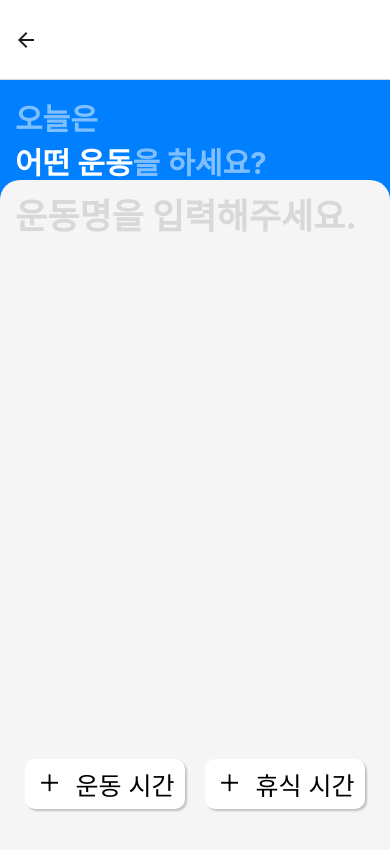
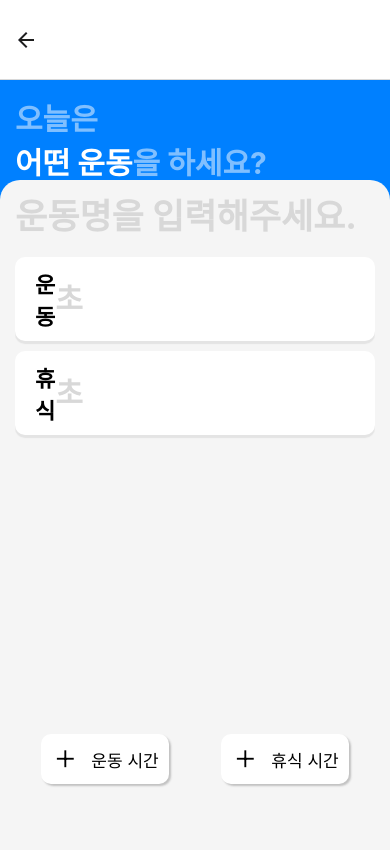
Before and after one commit to seungyeonkk/kuzal-exercise, a React Native app: screen /TimerSetting in a window 390 px wide. Shown: the top 850 px of the page. Built offline with nearby package versions, Linux system fonts and the light colour scheme.

Commit message:
add util, Timer domain class add TimerCard component add addTimer function, removeTimer function

```diff
--- a/app/components/buttons/TimerButton.js
+++ b/app/components/buttons/TimerButton.js
@@ -1,6 +1,6 @@
 import React from "react";
 import styled from "styled-components/native";
-import { TouchableOpacity, Text } from "react-native";
+import { TouchableOpacity } from "react-native";
 import Icon from "react-native-vector-icons/Ionicons";
 
 const ButtonView = styled.View`
@@ -17,18 +17,17 @@ const ButtonView = styled.View`
 `;
 
 const Title = styled.Text`
-    font-size: 25px;
+    font-size: 17px;
     color: #000000;
     margin-left: 10px;
 `;
 
 const TimerButton = props => {
 
-    // title, icon, onPress
-
+    // title, onPress
 
     return (
-        <TouchableOpacity>
+        <TouchableOpacity onPress={props.onPress}>
             <ButtonView>
                 <Icon name='add' size={30} color={'#000000'}/>
                 <Title>{props.title}</Title>
--- /dev/null
+++ b/app/components/settings/TimerCard.js
@@ -0,0 +1,72 @@
+import React from "react";
+import styled from "styled-components/native";
+import {TouchableOpacity, Text, StyleSheet} from "react-native";
+import Icon from "react-native-vector-icons/Ionicons";
+
+const CardView = styled.View`
+    flex-direction: row;
+    align-items: center;
+    background-color: #ffffff;
+    border-radius: 10px;
+    padding: 10px;
+    shadow-color: #4d4d4d;
+    shadow-offset: 0px 3px;
+    shadow-opacity: 0.1;
+    shadow-radius: 1px;
+    margin-top: 10px;
+`;
+
+const Title = styled.Text`
+    font-size: 22px;
+    font-weight: bold;
+    color: #000000;
+    margin-left: 10px;
+    flex:6;
+`
+
+const TimeInput = styled.TextInput.attrs({
+    placeholderTextColor: '#D8D8D8',
+    textAlign: 'center'
+})`
+    color: #000000;
+    font-size: 30px;
+    font-weight: bold;
+    flex:2;
+`;
+
+const TimerCard = props => {
+    // title, icon, onPress
+
+    const [time, setTime] = React.useState('');
+
+    const onChangeTime = time => {
+        time = time.replace(/[^0-9]/g, '')
+        setTime(time);
+    }
+
+    return (
+        <CardView>
+            <Title>{props.title}</Title>
+            <TimeInput
+                placeholder="초"
+                maxLength={3}
+                keyboardType='numeric'
+                onChangeText={onChangeTime}
+                value={time}
+            />
+            <TouchableOpacity style={styles.button} onPress={props.onPress}>
+                <Icon name='close-outline' size={30} color={'#000000'}/>
+            </TouchableOpacity>
+        </CardView>
+    );
+}
+
+const styles = StyleSheet.create({
+
+    button: {
+       flex: 1
+    }
+
+});
+
+export default TimerCard;
--- /dev/null
+++ b/app/domains/Timer.js
@@ -0,0 +1,27 @@
+import React from "react";
+import CommonUtil from "../utils/CommonUtil";
+
+export default class Timer {
+    id;
+    type;
+    title;
+    sec;
+    order;
+
+    constructor(type) {
+        this.id = CommonUtil.getCurrentTime();
+        this.type = type;
+        this.title = this.getTitle(type);
+    }
+
+    getTitle(type) {
+        if(type == "EXERCISE") {
+           return '운동';
+        }else if(type == "REST") {
+            return '휴식';
+        }else if(type == "START") {
+            return '시작';
+        }
+
+    }
+}
--- a/app/navigations/Stack.js
+++ b/app/navigations/Stack.js
@@ -20,12 +20,14 @@ const StackNavigation = () => {
         }}>
             <Stack.Screen name="Home" component={Home}
                 options={{
-                    headerShown: true
+                    headerShown: true,
+                    headerBackTitleVisible: false
                 }}
             />
             <Stack.Screen name="TimerSetting" component={TimerSetting}
                   options={{
-                      headerShown: true
+                      headerShown: true,
+                      headerBackTitleVisible: false
                   }}
             />
         </Stack.Navigator>
--- a/app/pages/TimerSetting.js
+++ b/app/pages/TimerSetting.js
@@ -1,8 +1,10 @@
-import React, { useRef } from "react";
+import React, { useRef, useEffect } from "react";
 
 import styled from "styled-components/native";
-import { Animated, StyleSheet, TextInput, Text } from 'react-native';
+import { Animated, StyleSheet, TextInput, Text, Button } from 'react-native';
 import TimerButton from "../components/buttons/TimerButton";
+import TimerCard from "../components/settings/TimerCard";
+import Timer from "../domains/Timer";
 
 const Container = styled.View`
     flex: 1;
@@ -20,12 +22,12 @@ const ContentContainer = styled.View`
 `;
 
 const ScrollContainer = styled.ScrollView`
-    flex: 3;
+    flex: 5;
     margin-top: 10px;
 `;
 
 const ButtonGroupContainer = styled.View`
-    flex: 1;
+    flex: 2;
 `;
 
 const ButtonGroup = styled.View`
@@ -59,19 +61,44 @@ const ExerciseTitleInput = styled.TextInput.attrs({
 
 const TimerSetting = () => {
     const [value, onChangeText] = React.useState('');
-    const ContentAnimation = useRef(new Animated.Value(500)).current;
+    const [timers, setTimers] = React.useState(
+        [ new Timer('EXERCISE'), new Timer('REST')]
+    );
+    const ContentAnimation = useRef(new Animated.Value(800)).current;
 
     const showBottomContainer = () => {
-        Animated.spring (
-            ContentAnimation, {
-                toValue : 100,
-                friction : 8,
-                tension : 70,
-                useNativeDriver: false
-        }).start();
+        Animated.sequence([
+            Animated.delay(200),
+            Animated.spring (
+                ContentAnimation, {
+                    toValue : 100,
+                    friction : 10,
+                    tension : 70,
+                    useNativeDriver: false
+                })
+        ]).start();
     };
 
     showBottomContainer();
+
+    // 타이머 추가
+    const addTimer = type => {
+        let newTimer = new Timer(type);
+        timers.push(newTimer);
+        setTimers([...timers]);
+    }
+
+    // 타이머 삭제
+    const removeTimer = id => {
+        for(let i = 0; i < timers.length; i++) {
+            if(timers[i].id == id) {
+                timers.splice(i, 1);
+            }
+        }
+        setTimers([...timers]);
+    }
+
+    // TODO: 헤더에 완료 버튼을 만들어야 함.
 
     return (
         <Container>
@@ -92,15 +119,25 @@ const TimerSetting = () => {
                         onChangeText={text => onChangeText(text)}
                         value={value}
                     />
-                    <ScrollContainer contentInset={{bottom: 5, top: 5}}>
+                    <ScrollContainer contentInset={{bottom: 15, top: 15}}>
                         {/* 운동시간, 휴식시간 목록 */}
+
+                        {timers.map( (timer, index) => (
+                            <TimerCard title={timer.title} key={index} onPress={ () => {
+                                removeTimer(timer.id);
+                            }}></TimerCard>
+                        ))}
 
                     </ScrollContainer>
                     {/* 운동시간, 휴식시간 추가 버튼 그룹 */}
                     <ButtonGroupContainer>
                         <ButtonGroup>
-                            <TimerButton title="운동 시간"></TimerButton>
-                            <TimerButton title="휴식 시간"></TimerButton>
+                            <TimerButton title="운동 시간" onPress={ () => {
+                                addTimer('EXERCISE');
+                            }}></TimerButton>
+                            <TimerButton title="휴식 시간" onPress={ () => {
+                                addTimer('REST');
+                            }}></TimerButton>
                         </ButtonGroup>
                     </ButtonGroupContainer>
                 </ContentContainer>
--- /dev/null
+++ b/app/utils/CommonUtil.js
@@ -0,0 +1,3 @@
+exports.getCurrentTime = () => {
+    return new Date().getTime();
+}
```
